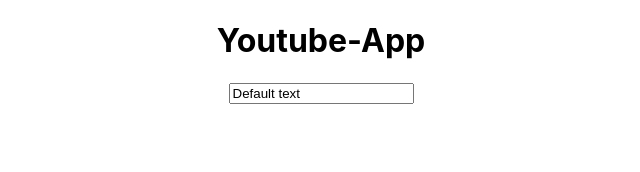
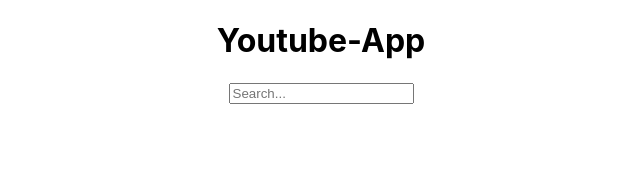
Before and after one commit to SeniYG/youtube-app, a React (Create React App) app: page / in a window 1280 px wide. Shown: the top 172 px of the page, without its empty margins (319-959 px from the left). Built offline with nearby package versions, Linux system fonts and the light colour scheme; the HTML template or start-up script is replaced by a standard one.

Commit message:
Add feature Search bar

```diff
--- a/package.json
+++ b/package.json
@@ -9,6 +9,7 @@
     "react": "^16.12.0",
     "react-dom": "^16.12.0",
     "react-scripts": "3.3.0",
+    "semantic-ui-react": "^0.88.2",
     "typescript": "^3.7.4",
     "youtube-api-search": "0.0.5"
   },
--- a/src/components/search_bar.js
+++ b/src/components/search_bar.js
@@ -1,22 +1,24 @@
-import React from 'react'
+import React from 'react';
 
 class SearchBar extends React.Component {
 
     state = {
-        str : 'Default text'
-    }
+        str : ''
+    };
 
     handleChange  = (event) => {
-        this.setState({str: event.target.value})
+        event.preventDefault();
+        this.setState({str: event.target.value});
         this.props.handleOnChange(this.state.str)
-    }
+    };
 
 
     render () {
         return (
-            <div>
-                <input autoComplete="on" type="text" onChange={this.handleChange} value={this.state.str}
-                />
+            <div className='search-bar ui fluid icon input'>
+                <input autoComplete="on" type="text" onChange={this.handleChange}
+                       value={this.state.str} placeholder="Search..."/>
+                <i className="search icon"></i>
             </div>
             );
     }
```
Also changed, not shown: src/components/video_item.js (+17 -0 lines).
